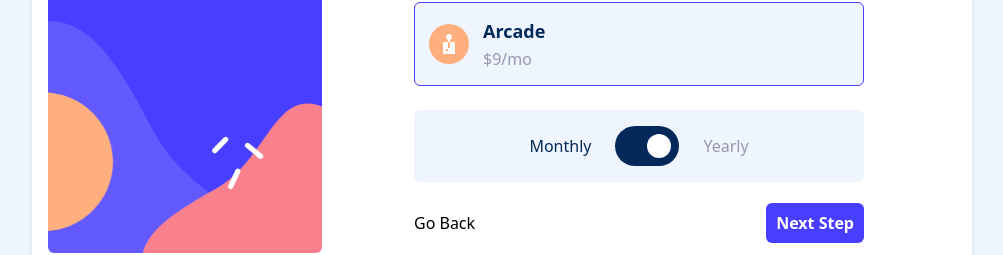
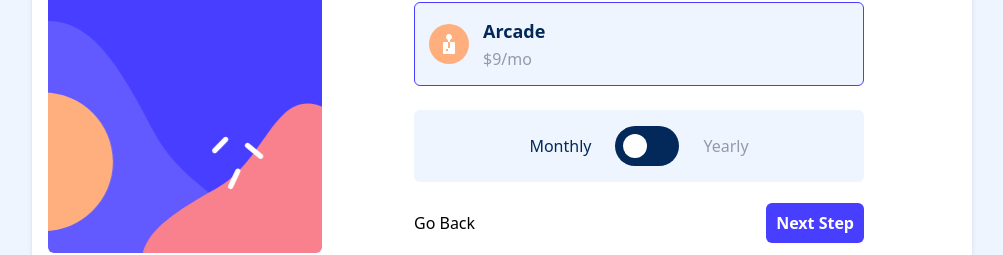
Before and after one commit to Alejandro1709/FM-MultiTabs, a React (Vite) app: page / in a window 1280 px wide. Both pictures are taken after a click on the button "Next Step". Shown: the part 441-696 px from the top of the page, without its empty margins (138-1141 px from the left). Built offline with nearby package versions, Linux system fonts and the light colour scheme.

Commit message:
Add: Animation and state to toggle

```diff
--- a/src/components/Plan.tsx
+++ b/src/components/Plan.tsx
@@ -1,7 +1,10 @@
+import { useState } from 'react'
 import Toggle from './Toggle'
 import Game from '/icon-arcade.svg'
 
 function Plan() {
+  const [isMonthly, setIsMonthly] = useState(true)
+
   return (
     <div className='flex flex-col gap-[24px]'>
       <ul className="flex flex-col gap-[20px]">
@@ -27,7 +30,7 @@ function Plan() {
           </div>
         </li>
       </ul>
-      <Toggle />
+      <Toggle isMonthly={isMonthly} onPlanChange={setIsMonthly} />
     </div>
   )
 }
--- a/src/components/Toggle.tsx
+++ b/src/components/Toggle.tsx
@@ -1,12 +1,17 @@
-function Toggle() {
+type Props = {
+  isMonthly: boolean;
+  onPlanChange: (isMonthly: boolean) => void;
+};
+
+function Toggle({ isMonthly, onPlanChange }: Props) {
   return (
     <div className='flex justify-center items-center bg-background p-4 rounded-md'>
       <div className='flex flex-row items-center gap-[24px]'>
-        <button type="button" className="text-denim font-medium">Monthly</button>
-        <span className='bg-denim text-white rounded-full w-16 p-2'>
-          <div className="h-6 w-6 bg-white rounded-full translate-x-6" />
+        <button type="button" className={`${isMonthly ? "text-denim font-medium" : "text-grey font-medium"}`} onClick={() => onPlanChange(true)}>Monthly</button>
+        <span className='bg-denim text-white rounded-full w-16 p-2 transition-all'>
+          <div className={`${isMonthly ? "translate-x-0" : "translate-x-6"} h-6 w-6 bg-white rounded-full`} />
         </span>
-        <button type="button" className="text-grey font-medium">Yearly</button>
+        <button type="button" className={`${isMonthly ? "text-grey font-medium" : "text-denim font-medium"}`} onClick={() => onPlanChange(false)}>Yearly</button>
       </div>
     </div>
   )
```
